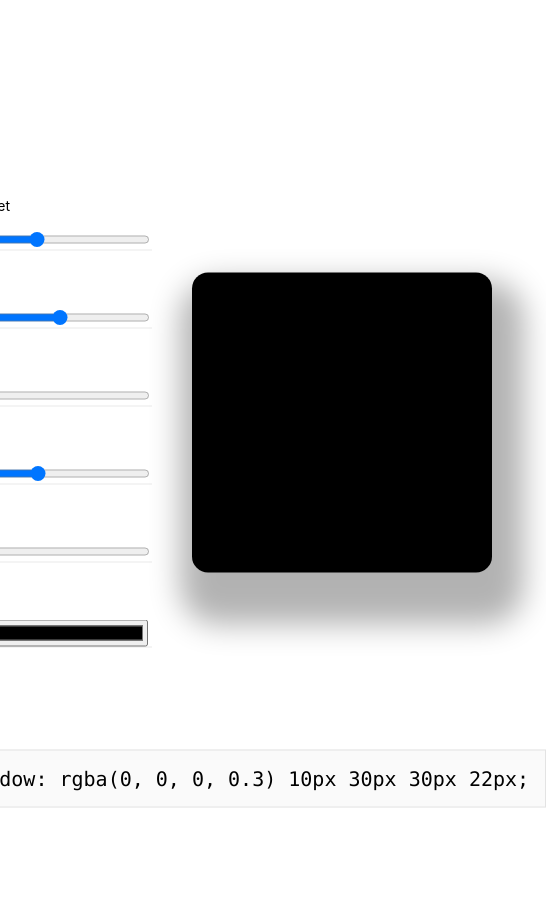
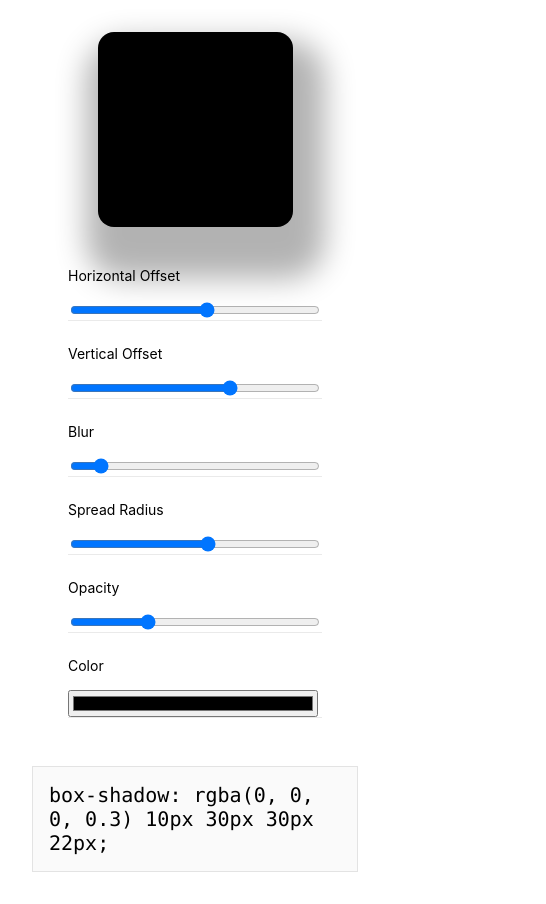
Before and after one commit to carlosvalv/css-generator, a React (Create React App) app: page /#/box-shadow in a window 390 px wide. Shown: the whole page, 546 px wide, since content can reach past the window. Before the commit the page ends 844 px from the top, so only its background shows below. Built offline with nearby package versions, Linux system fonts and the light colour scheme.

Commit message:
[boxShadow] fixMobile

```diff
--- a/src/pages/boxShadow.tsx
+++ b/src/pages/boxShadow.tsx
@@ -7,16 +7,34 @@ const Container = styled.div`
   top: 50%;
   transform: translate(-50%, -50%);
   display: flex;
+  flex-direction: column;
+  align-items: center;
+  gap: 3em;
+  padding: 2em;
+
+  @media (max-width: 900px) {
+    position: initial;
+    transform: none;
+  }
+`;
+
+const Wrapper = styled.div`
+  display: flex;
   flex-direction: row;
   gap: 2.5em;
+  align-items: center;
+
+  @media (max-width: 900px) {
+    flex-direction: column-reverse;
+  }
 `;
 
 const Box = styled.div<{ boxShadow: string }>`
-  width: 300px;
-  height: 300px;
+  width: 50vmin;
+  height: 50vmin;
   background-color: black;
   position: relative;
-  margin: auto;
+  margin: auto 0;
   box-shadow: ${props => props.boxShadow};
   border-radius: 1em;
 `;
@@ -47,9 +65,6 @@ const TextWrapper = styled.div`
   background: #fafafa;
   border: 1px solid #e3e3e3;
   padding: 1em;
-  position: absolute;
-  bottom: -10em;
-  width: max-content;
 `;
 
 const Code = styled.span`
@@ -80,6 +95,7 @@ export function BoxShadow(props: BoxShadowProps) {
 
   return (
     <Container>
+      <Wrapper>
         <Styles>
           <Style>
             <Text>Horizontal Offset</Text>
@@ -107,6 +123,7 @@ export function BoxShadow(props: BoxShadowProps) {
           </Style>
         </Styles>
         <Box boxShadow={boxShadow} />
+      </Wrapper>
       <TextWrapper><Code>box-shadow: {boxShadow}</Code></TextWrapper>
 
     </Container >
```
Lines whose indentation alone changed are shown as unchanged.
